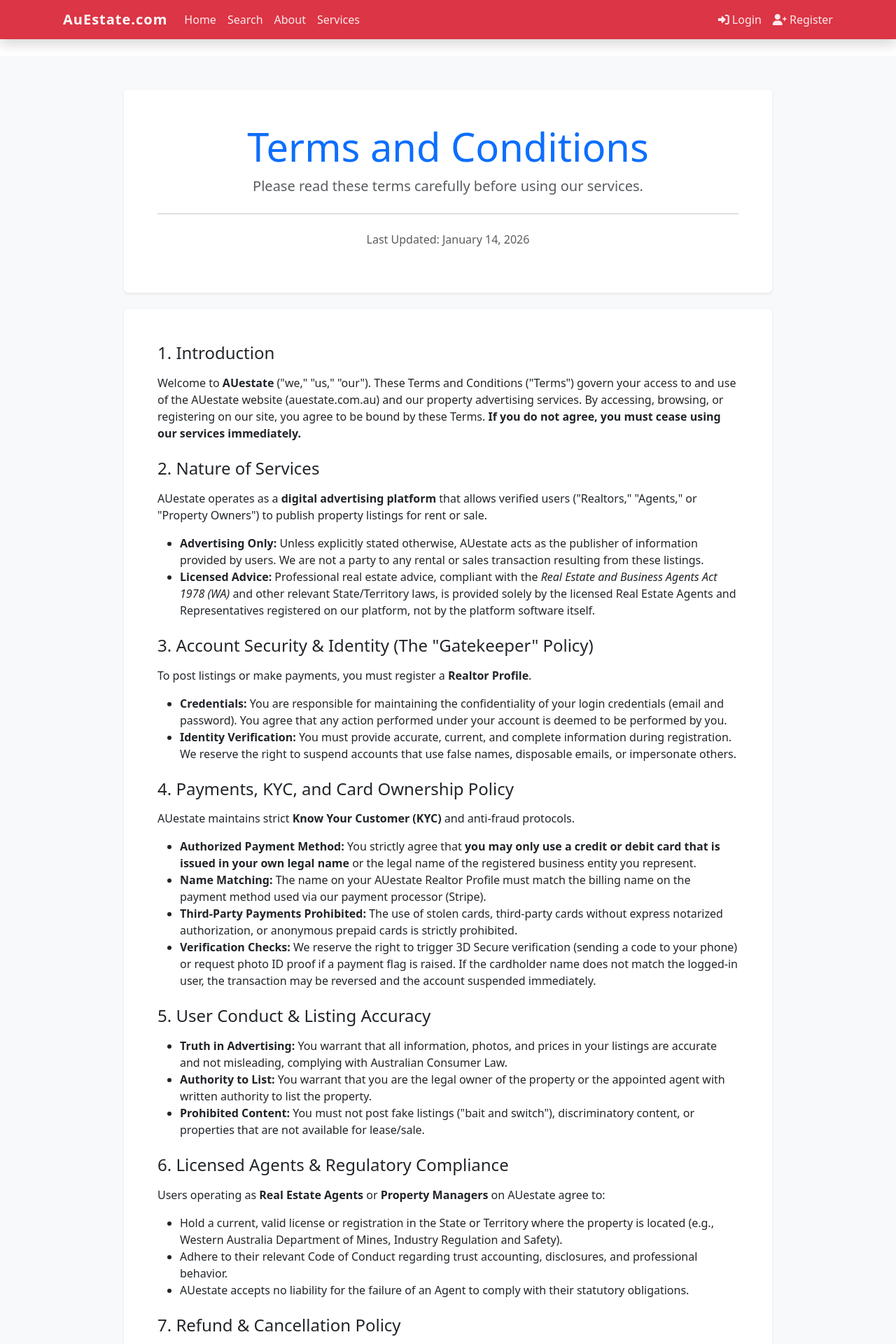
After one commit to luki82/kalgoorlie-real-estate, a Django app: page /terms-and-conditions/ in a window 1280 px wide. The commit adds this page. Shown: the top 1920 px of the page at 70% size. Run offline with Django 5.2, Linux system fonts and the light colour scheme.

Commit message:
Added video banner, Contact page, and Terms

```diff
--- a/core/accounts/urls.py
+++ b/core/accounts/urls.py
@@ -6,4 +6,5 @@ urlpatterns = [
     path('login/', views.login, name='login'),
     path('logout/', views.logout, name='logout'),
     path('dashboard/', views.dashboard, name='dashboard'),
+    path('create-profile/', views.create_realtor, name='create-realtor'),
 ]
--- a/core/listings/urls.py
+++ b/core/listings/urls.py
@@ -18,7 +18,7 @@ urlpatterns = [
     path('<int:pk>/delete/', views.ListingDeleteView.as_view(), name='listing-delete'),
 
     # --- 5. CONTACT ---
-    path('contact/', views.contact, name='contact'),
+    path('inquiry', views.inquiry, name='inquiry'),
 
     # --- 6. PAYMENTS ---
     path('checkout/<int:listing_id>/', views.create_checkout_session, name='create_checkout_session'),
--- a/core/pages/templates/layouts/base.html
+++ b/core/pages/templates/layouts/base.html
@@ -89,10 +89,39 @@
     </main>
 
     <footer class="bg-danger text-white text-center py-4 mt-5">
-        <div class="container">
-            <p class="mb-0">&copy; 2025 AuEstate.com Real Estate - Kalgoorlie, WA</p>
+    <div class="container">
+
+        <div class="mb-3">
+            <h5 class="mb-2">Follow Us</h5>
+            <a href="https://facebook.com/auestate" target="_blank" class="text-white me-3 text-decoration-none">
+                <i class="fab fa-facebook fa-2x"></i>
+            </a>
+
+
+            <a href="https://tiktok.com/@auestate_kalgoorlie" target="_blank" class="text-white me-3 text-decoration-none">
+                <i class="fab fa-tiktok fa-2x"></i>
+            </a>
+
+
+                        <a href="https://youtube.com/@auestate" target="_blank" class="text-white text-decoration-none">
+                <i class="fab fa-youtube fa-2x"></i>
+            </a>
         </div>
-    </footer>
+
+        <hr class="border-white opacity-50 w-50 mx-auto">
+
+        <div class="mt-3">
+            <p class="mb-1">&copy; 2026 AuEstate.com Real Estate - Kalgoorlie, WA</p>
+
+            <small>
+                <a href="{% url 'terms' %}" class="text-white text-decoration-none me-3">Terms & Conditions</a>
+                |
+                <a href="{% url 'contact' %}" class="text-white text-decoration-none ms-3">Contact Us</a>
+            </small>
+        </div>
+
+    </div>
+</footer>
 
     <script src="https://cdn.jsdelivr.net/npm/bootstrap@5.3.0/dist/js/bootstrap.bundle.min.js"></script>
 </body>
--- /dev/null
+++ b/core/pages/templates/pages/terms.html
@@ -0,0 +1,90 @@
+{% extends 'layouts/base.html' %}
+
+{% block content %}
+<section id="terms" class="py-5 bg-light">
+  <div class="container">
+    <div class="row">
+      <div class="col-md-10 mx-auto">
+
+        <div class="card shadow-sm border-0 mb-4">
+            <div class="card-body text-center p-5">
+                <h1 class="display-4 text-primary">Terms and Conditions</h1>
+                <p class="lead text-muted">Please read these terms carefully before using our services.</p>
+                <hr class="my-4">
+                <p class="text-muted">Last Updated: January 14, 2026</p>
+            </div>
+        </div>
+
+        <div class="card shadow-sm border-0">
+          <div class="card-body p-5">
+
+            <h4 class="mb-3">1. Introduction</h4>
+            <p>Welcome to <strong>AUestate</strong> ("we," "us," "our"). These Terms and Conditions ("Terms") govern your access to and use of the AUestate website (auestate.com.au) and our property advertising services. By accessing, browsing, or registering on our site, you agree to be bound by these Terms. <strong>If you do not agree, you must cease using our services immediately.</strong></p>
+
+            <h4 class="mt-4 mb-3">2. Nature of Services</h4>
+            <p>AUestate operates as a <strong>digital advertising platform</strong> that allows verified users ("Realtors," "Agents," or "Property Owners") to publish property listings for rent or sale.</p>
+            <ul>
+                <li><strong>Advertising Only:</strong> Unless explicitly stated otherwise, AUestate acts as the publisher of information provided by users. We are not a party to any rental or sales transaction resulting from these listings.</li>
+                <li><strong>Licensed Advice:</strong> Professional real estate advice, compliant with the <em>Real Estate and Business Agents Act 1978 (WA)</em> and other relevant State/Territory laws, is provided solely by the licensed Real Estate Agents and Representatives registered on our platform, not by the platform software itself.</li>
+            </ul>
+
+            <h4 class="mt-4 mb-3">3. Account Security & Identity (The "Gatekeeper" Policy)</h4>
+            <p>To post listings or make payments, you must register a <strong>Realtor Profile</strong>.</p>
+            <ul>
+                <li><strong>Credentials:</strong> You are responsible for maintaining the confidentiality of your login credentials (email and password). You agree that any action performed under your account is deemed to be performed by you.</li>
+                <li><strong>Identity Verification:</strong> You must provide accurate, current, and complete information during registration. We reserve the right to suspend accounts that use false names, disposable emails, or impersonate others.</li>
+            </ul>
+
+            <h4 class="mt-4 mb-3">4. Payments, KYC, and Card Ownership Policy</h4>
+            <p>AUestate maintains strict <strong>Know Your Customer (KYC)</strong> and anti-fraud protocols.</p>
+            <ul>
+                <li><strong>Authorized Payment Method:</strong> You strictly agree that <strong>you may only use a credit or debit card that is issued in your own legal name</strong> or the legal name of the registered business entity you represent.</li>
+                <li><strong>Name Matching:</strong> The name on your AUestate Realtor Profile must match the billing name on the payment method used via our payment processor (Stripe).</li>
+                <li><strong>Third-Party Payments Prohibited:</strong> The use of stolen cards, third-party cards without express notarized authorization, or anonymous prepaid cards is strictly prohibited.</li>
+                <li><strong>Verification Checks:</strong> We reserve the right to trigger 3D Secure verification (sending a code to your phone) or request photo ID proof if a payment flag is raised. If the cardholder name does not match the logged-in user, the transaction may be reversed and the account suspended immediately.</li>
+            </ul>
+
+            <h4 class="mt-4 mb-3">5. User Conduct & Listing Accuracy</h4>
+            <ul>
+                <li><strong>Truth in Advertising:</strong> You warrant that all information, photos, and prices in your listings are accurate and not misleading, complying with Australian Consumer Law.</li>
+                <li><strong>Authority to List:</strong> You warrant that you are the legal owner of the property or the appointed agent with written authority to list the property.</li>
+                <li><strong>Prohibited Content:</strong> You must not post fake listings ("bait and switch"), discriminatory content, or properties that are not available for lease/sale.</li>
+            </ul>
+
+            <h4 class="mt-4 mb-3">6. Licensed Agents & Regulatory Compliance</h4>
+            <p>Users operating as <strong>Real Estate Agents</strong> or <strong>Property Managers</strong> on AUestate agree to:</p>
+            <ul>
+                <li>Hold a current, valid license or registration in the State or Territory where the property is located (e.g., Western Australia Department of Mines, Industry Regulation and Safety).</li>
+                <li>Adhere to their relevant Code of Conduct regarding trust accounting, disclosures, and professional behavior.</li>
+                <li>AUestate accepts no liability for the failure of an Agent to comply with their statutory obligations.</li>
+            </ul>
+
+            <h4 class="mt-4 mb-3">7. Refund & Cancellation Policy</h4>
+            <ul>
+                <li><strong>Advertising Fees:</strong> Fees paid to "Publish" a listing are for the service of hosting the advertisement.</li>
+                <li><strong>No Refunds for Change of Mind:</strong> Once a listing is published (Status: Online), fees are generally non-refundable, even if the property is sold/leased quickly or you remove the listing early.</li>
+                <li><strong>Exceptions:</strong> Refunds may be considered in cases of technical error (e.g., double charging) at the sole discretion of AUestate management.</li>
+            </ul>
+
+            <h4 class="mt-4 mb-3">8. Limitation of Liability</h4>
+            <p>To the maximum extent permitted by law:</p>
+            <ul>
+                <li>AUestate excludes all liability for any loss of data, interruption of business, or financial loss arising from your use of the site.</li>
+                <li>We do not guarantee that the site will be error-free or uninterrupted (though we strive for 99% uptime via our cloud providers).</li>
+            </ul>
+
+            <h4 class="mt-4 mb-3">9. Governing Law</h4>
+            <p>These Terms are governed by the laws of <strong>Western Australia</strong>. Any disputes arising from these Terms will be subject to the exclusive jurisdiction of the courts of Western Australia and the Commonwealth of Australia.</p>
+
+          </div>
+        </div>
+
+        <div class="mt-4 text-center">
+            <a href="{% url 'index' %}" class="btn btn-secondary">Back to Home</a>
+        </div>
+
+      </div>
+    </div>
+  </div>
+</section>
+{% endblock %}
--- a/core/pages/urls.py
+++ b/core/pages/urls.py
@@ -1,3 +1,4 @@
+# pages/urls.py
 from django.urls import path
 from . import views
 
@@ -9,4 +10,7 @@ urlpatterns = [
     path('about/', views.about, name='about'),
     path('services/', views.services, name='services'),
     path('investors/request/', views.investor_request_view, name='investor-request'),
+
+    path('terms-and-conditions/', views.terms, name='terms'),
+    path('contact/', views.contact, name='contact'),
 ]
--- a/core/pages/views.py
+++ b/core/pages/views.py
@@ -85,3 +85,24 @@ def investor_request_view(request):
         form = InvestorRequestForm()
 
     return render(request, 'listings/investor_request.html', {'form': form})
+
+
+    # pages/views.py
+def terms(request):
+    return render(request, 'pages/terms.html')
+
+def contact(request):
+    if request.method == 'POST':
+        name = request.POST['name']
+        email = request.POST['email']
+        subject = request.POST['subject']
+        message = request.POST['message']
+
+        # Save to Database
+        contact = Contact(name=name, email=email, subject=subject, message=message)
+        contact.save()
+
+        messages.success(request, 'Your request has been submitted, a realtor will get back to you soon')
+        return redirect('contact')
+
+    return render(request, 'pages/contact.html')
```
Also changed, not shown: core/accounts/templates/accounts/create_realtor.html (added, +63 -0 lines), core/accounts/templates/accounts/dashboard.html (+14 -10 lines), core/accounts/views.py (+46 -9 lines), core/listings/templates/listings/listings.html (added, +137 -0 lines), core/listings/views.py (+10 -24 lines), core/pages/templates/pages/contact.html (added, +88 -0 lines), core/pages/templates/pages/index.html (+45 -7 lines), core/payments/views.py (+25 -27 lines), 1 other file.
